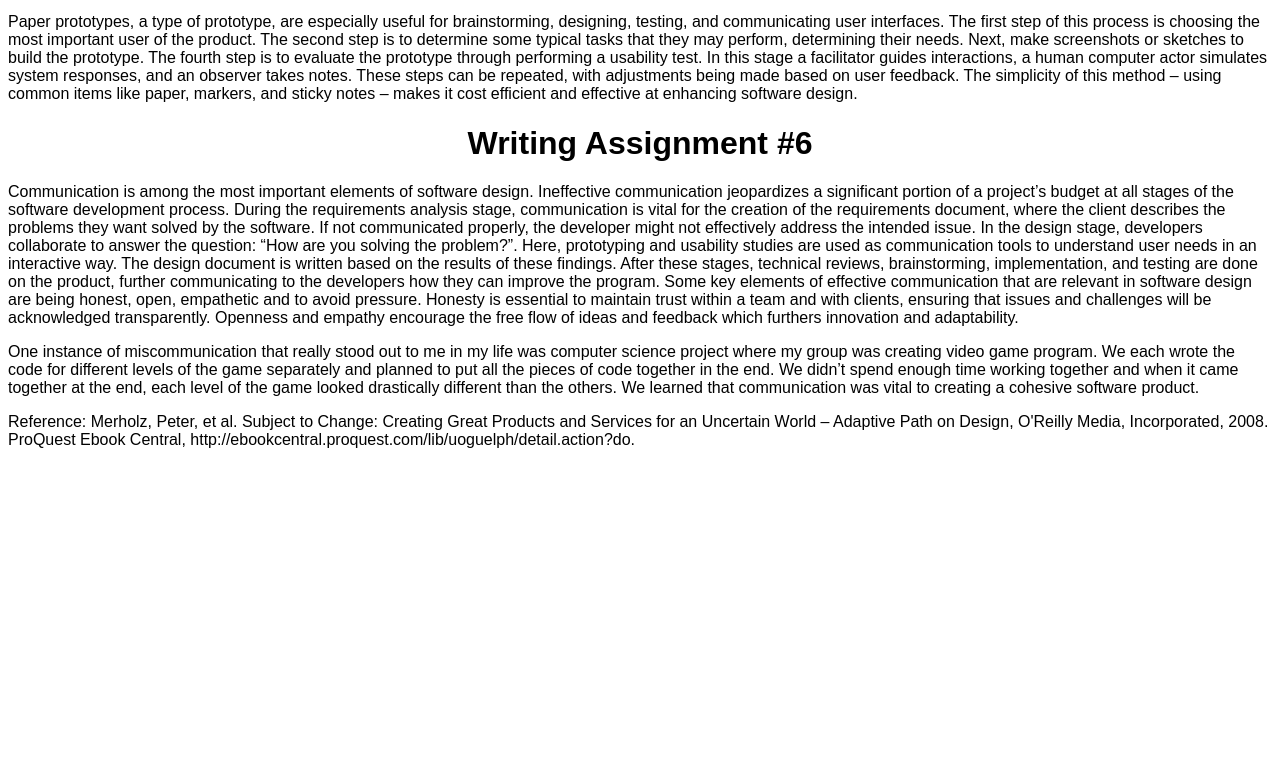
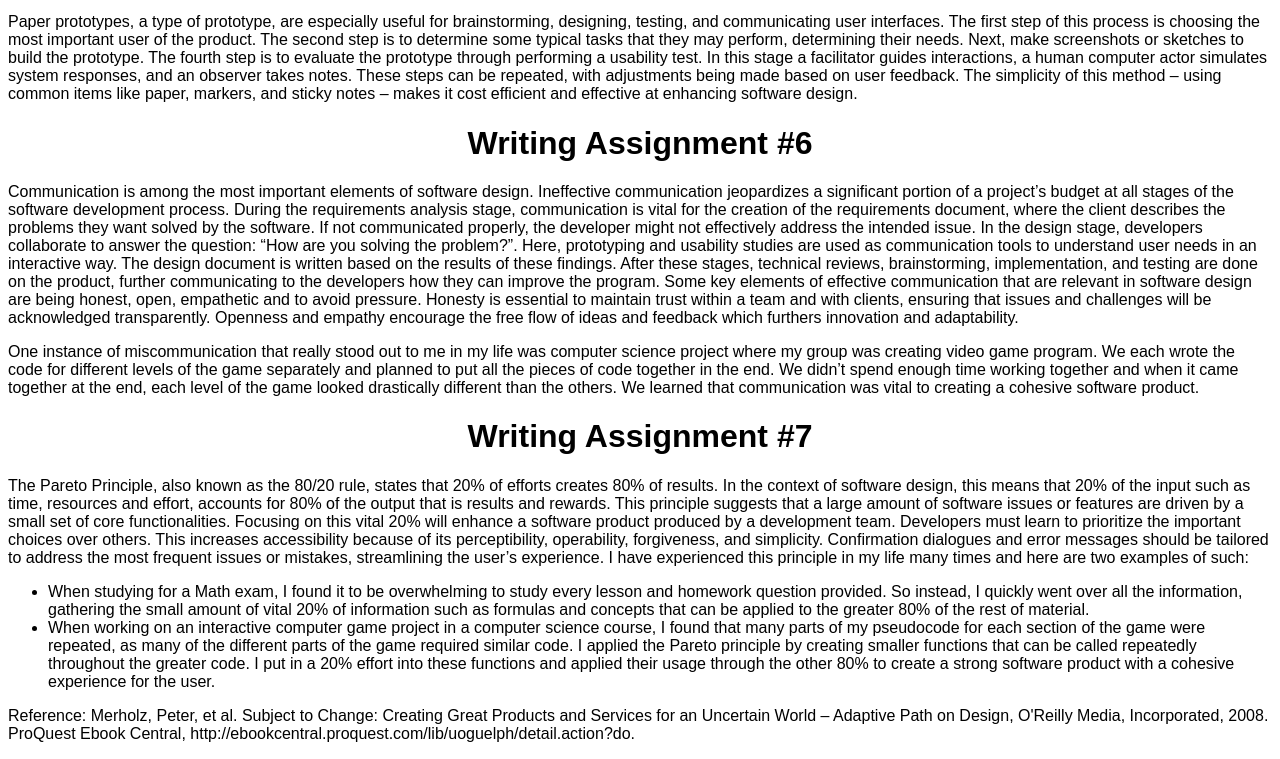
Before and after one commit to erodri08/ERodrigues_WritingAssignment1_CIS1250, a plain HTML site: page index.html in a window 1280 px wide. Shown: the part 2156-2915 px from the top of the page. Before the commit the page ends 2621 px from the top, so only its background shows below. Drawn offline with Linux system fonts and the light colour scheme.

Commit message:
Update index.html

```diff
--- a/index.html
+++ b/index.html
@@ -82,6 +82,15 @@
 
     <p>One instance of miscommunication that really stood out to me in my life was computer science project where my group was creating video game program. We each wrote the code for different levels of the game separately and planned to put all the pieces of code together in the end. We didn’t spend enough time working together and when it came together at the end, each level of the game looked drastically different than the others. We learned that communication was vital to creating a cohesive software product.</p>
 
+    <h1>Writing Assignment #7 </h1>
+    <p>The Pareto Principle, also known as the 80/20 rule, states that 20% of efforts creates 80% of results. In the context of software design, this means that 20% of the input such as time, resources and effort, accounts for 80% of the output that is results and rewards. This principle suggests that a large amount of software issues or features are driven by a small set of core functionalities. Focusing on this vital 20% will enhance a software product produced by a development team. Developers must learn to prioritize the important choices over others. This increases accessibility because of its perceptibility, operability, forgiveness, and simplicity. Confirmation dialogues and error messages should be tailored to address the most frequent issues or mistakes, streamlining the user’s experience. I have experienced this principle in my life many times and here are two examples of such:</p>
+
+  <ul>
+    <li>When studying for a Math exam, I found it to be overwhelming to study every lesson and homework question provided. So instead, I quickly went over all the information, gathering the small amount of vital 20% of information such as formulas and concepts that can be applied to the greater 80% of the rest of material.</li>
+
+    <li>When working on an interactive computer game project in a computer science course, I found that many parts of my pseudocode for each section of the game were repeated, as many of the different parts of the game required similar code. I applied the Pareto principle by creating smaller functions that can be called repeatedly throughout the greater code. I put in a 20% effort into these functions and applied their usage through the other 80% to create a strong software product with a cohesive experience for the user.</li>
+  </ul>
+
     <p>Reference: Merholz, Peter, et al. Subject to Change: Creating Great Products and Services for an Uncertain World – Adaptive Path on Design, O'Reilly Media, Incorporated, 2008. ProQuest Ebook Central, http://ebookcentral.proquest.com/lib/uoguelph/detail.action?do.</p>
 
   </body>
```
